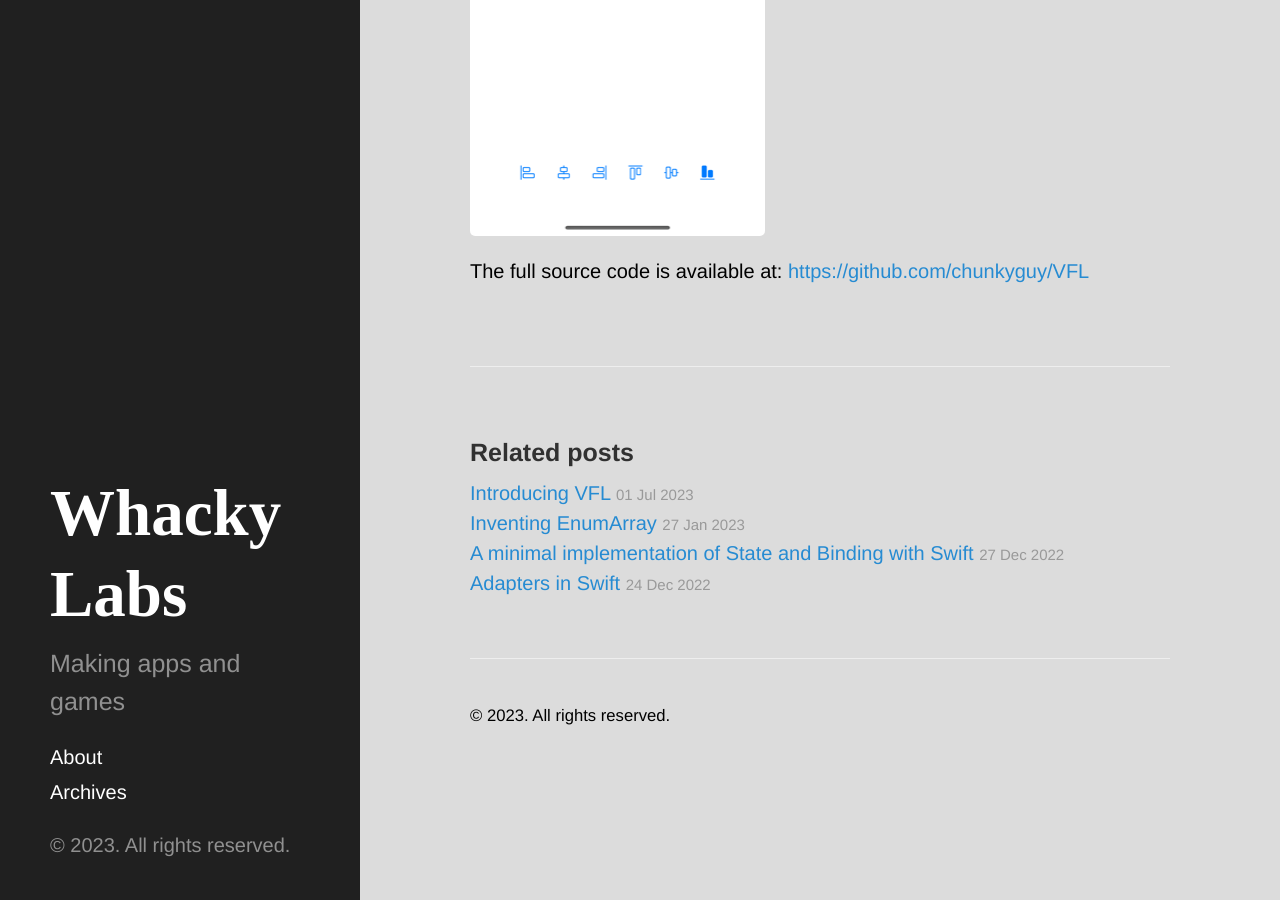
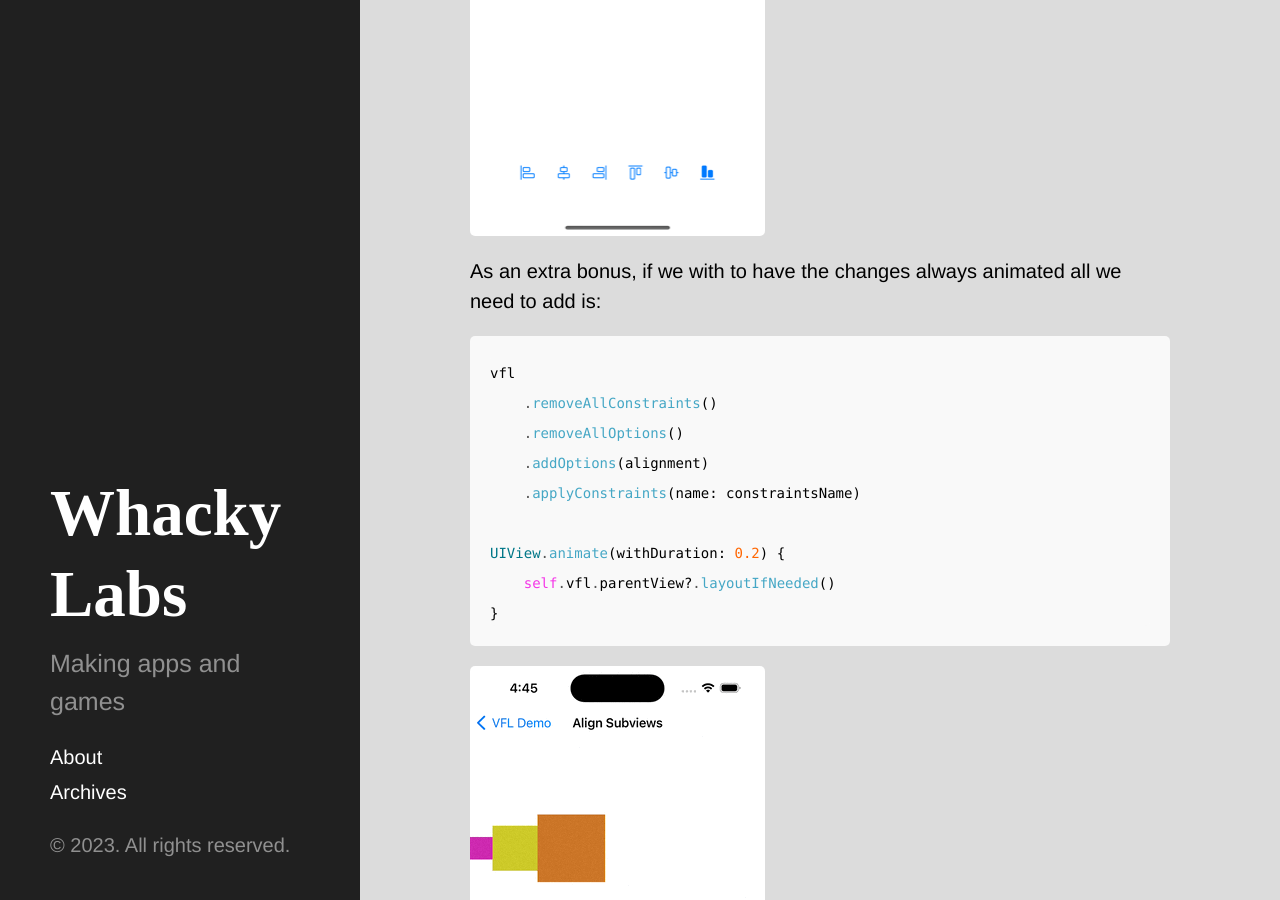
Before and after one commit to chunkyguy/chunkyguy.github.io, a Jekyll site: the page built from _posts/2023-07-22-autolayout-align.md, in a window 1280 px wide and 900 px high, scrolled down 6694 px. Built offline with Jekyll 4.4.1, drawn with Linux system fonts in a browser that asks for light colours.

Commit message:
Add animation code

````diff
--- a/_posts/2023-07-22-autolayout-align.md
+++ b/_posts/2023-07-22-autolayout-align.md
@@ -108,4 +108,19 @@ Here are the outputs for all various alignment types:
 ![CenterY]({{ site.url }}/assets/vfl-align/05.png)
 ![Bottom]({{ site.url }}/assets/vfl-align/06.png)
 
+As an extra bonus, if we with to have the changes always animated all we need to add is:
+
+```swift
+vfl
+    .removeAllConstraints()
+    .removeAllOptions()
+    .addOptions(alignment)
+    .applyConstraints(name: constraintsName)
+
+UIView.animate(withDuration: 0.2) {
+    self.vfl.parentView?.layoutIfNeeded()
+}
+```
+![Bottom]({{ site.url }}/assets/vfl-align/animation.gif)
+
 The full source code is available at: [https://github.com/chunkyguy/VFL](https://github.com/chunkyguy/VFL)
````
Also changed, not shown: assets/vfl-align/animation.gif (added).
